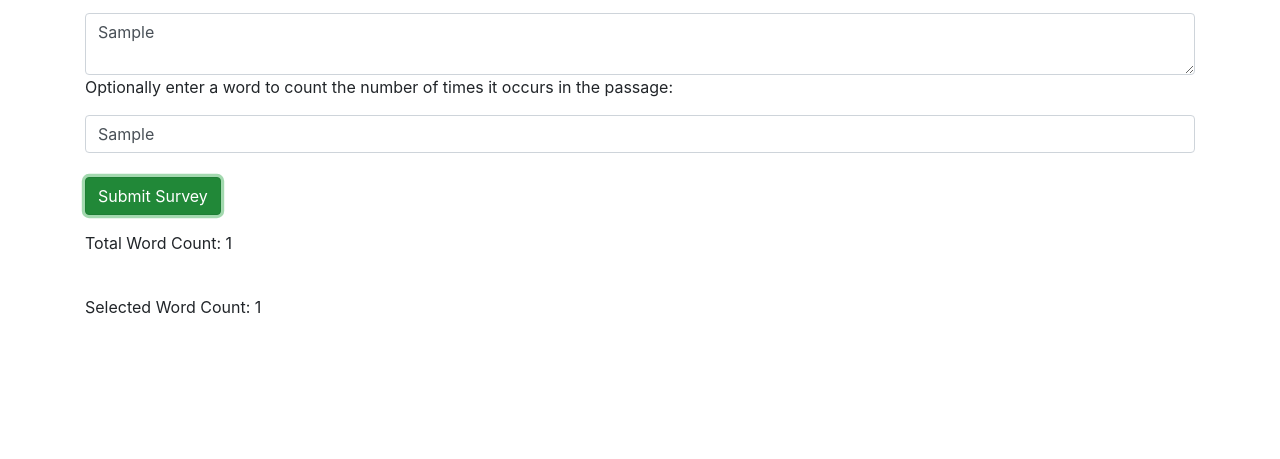
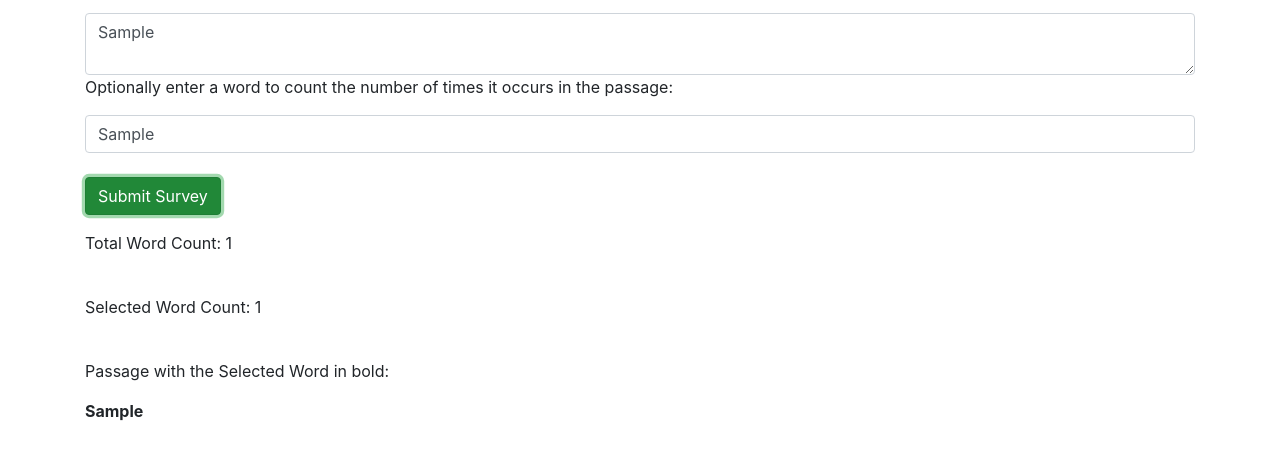
Before and after one commit to joncheng-dev/text-analyzer, a plain HTML site: page index.html in a window 1280 px wide. Both pictures are taken after typing "Sample", "Sample" into the empty fields and a click on the button "Submit Survey". Shown: the part 73-532 px from the top of the page. Drawn offline with Linux system fonts and the light colour scheme.

Commit message:
add function for bolding text of interest found in the user-provided passage. Also add a separate utility function to determine if a text field is empty in html page

```diff
--- a/index.html
+++ b/index.html
@@ -30,6 +30,8 @@
       <p>Total Word Count: <span id="total-count"></span></p>
       <br />
       <p>Selected Word Count: <span id="selected-count"></span></p>
+      <br />
+      <p>Passage with the Selected Word in bold:</p>
       <span id="bolded-passage"></span>
     </div>
   </body>
--- a/js/scripts.js
+++ b/js/scripts.js
@@ -1,12 +1,15 @@
 // Business Logic
+
+// Utility Logic
+function noInputtedWord(word, text) {
+  return text.trim().length === 0 || word.trim().length === 0;
+}
 
 // Function that counts number of words in a given text.
 function wordCounter(text) {
-  // If text length is zero, then return 0.
   if (text.trim().length === 0) {
     return 0;
   }
-  // If text length is not zero, then count how many words there are.
   let wordCount = 0;
   const wordArray = text.split(" ");
   wordArray.forEach(function (element) {
@@ -19,9 +22,10 @@ function wordCounter(text) {
 
 // Function that counts how many times a word appears in a given text.
 function numberOfOccurrencesInText(word, text) {
-  if (text.trim().length === 0) {
+  if (noInputtedWord(word, text)) {
     return 0;
   }
+
   const wordArray = text.split(" ");
   let wordCount = 0;
   wordArray.forEach(function (element) {
@@ -32,23 +36,41 @@ function numberOfOccurrencesInText(word, text) {
   return wordCount;
 }
 
+// Function that bolds text the user is searching for.
+function boldPassage(word, text) {
+  if (noInputtedWord(word, text)) {
+    return "";
+  }
+  let htmlString = "<p>";
+  let textArray = text.split(" ");
+  console.log("Words in text split into array: " + textArray);
+  textArray.forEach(function (element, index) {
+    if (element.toLowerCase().includes(word.toLowerCase())) {
+      htmlString = htmlString.concat("<b>" + element + "</b>");
+    } else {
+      htmlString = htmlString.concat(element);
+    }
+    if (index !== textArray.length - 1) {
+      htmlString = htmlString.concat(" ");
+    }
+  });
+  console.log(htmlString + "</p>");
+  return htmlString + "</p>";
+}
+
 // User Interface Logic
 $(document).ready(function () {
   $("form#word-counter").submit(function (event) {
     event.preventDefault();
-    // Grab information user entered.
-    // First, the block of text: #text-passage. Put this aside in a variable.
-    const textEntered = $("#text-passage").val();
-    // Next, the word for word counting: #word.
-    const wordOfFocus = $("#word").val();
+    const passage = $("#text-passage").val();
+    const word = $("#word").val();
 
-    // Put into existing functions. Store what they return into variables.
-    const wordCountPassage = parseInt(wordCounter(textEntered));
-    const wordToFind = parseInt(
-      numberOfOccurrencesInText(wordOfFocus, textEntered)
-    );
-    // Display to html page.
-    $("#total-count").html(wordCountPassage);
-    $("#selected-count").html(wordToFind);
+    const wordCount = wordCounter(passage);
+    const occurrencesOfWord = numberOfOccurrencesInText(word, passage);
+
+    $("#total-count").html(wordCount);
+    $("#selected-count").html(occurrencesOfWord);
+
+    $("#bolded-passage").html(boldPassage(word, passage));
   });
 });
```
